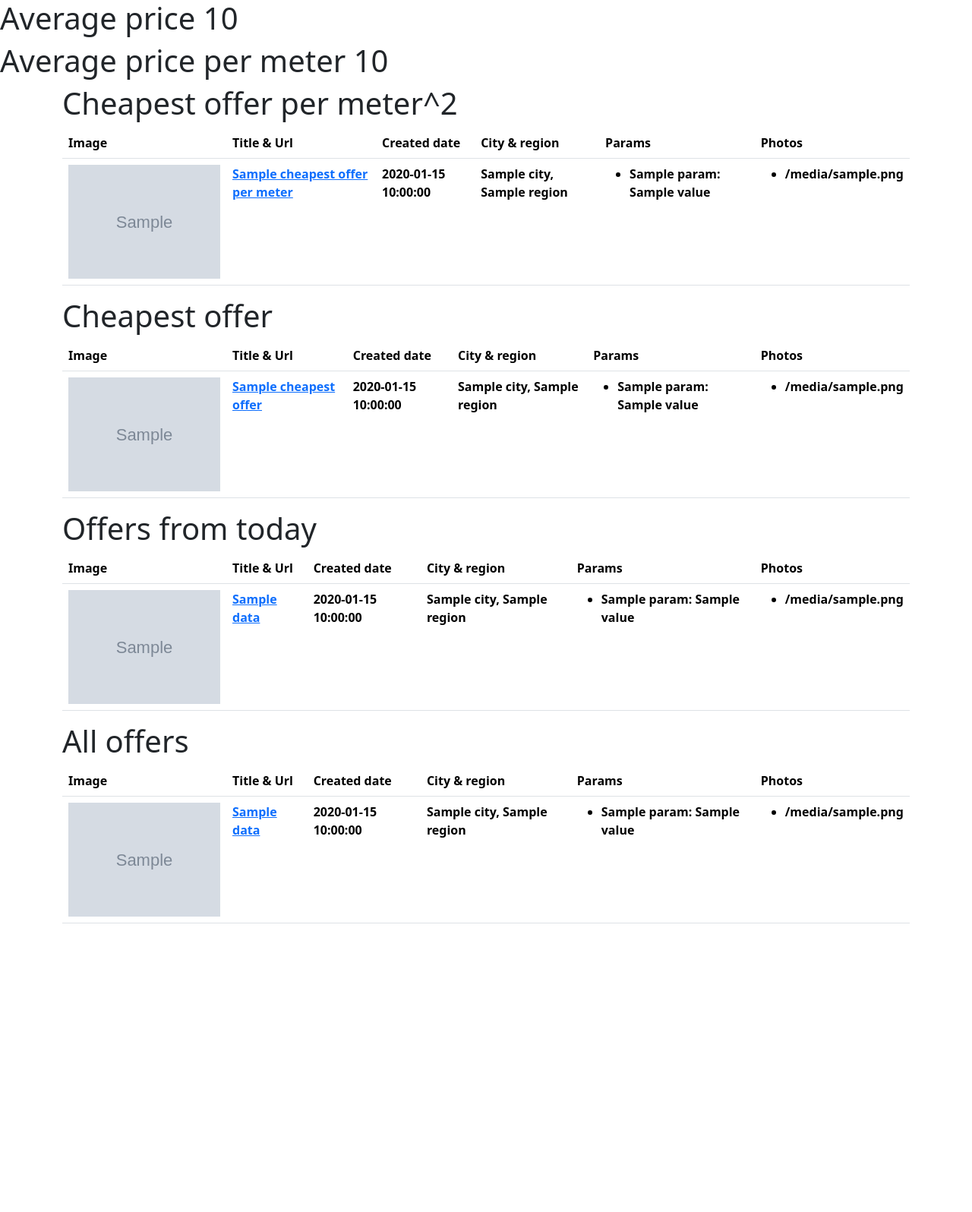
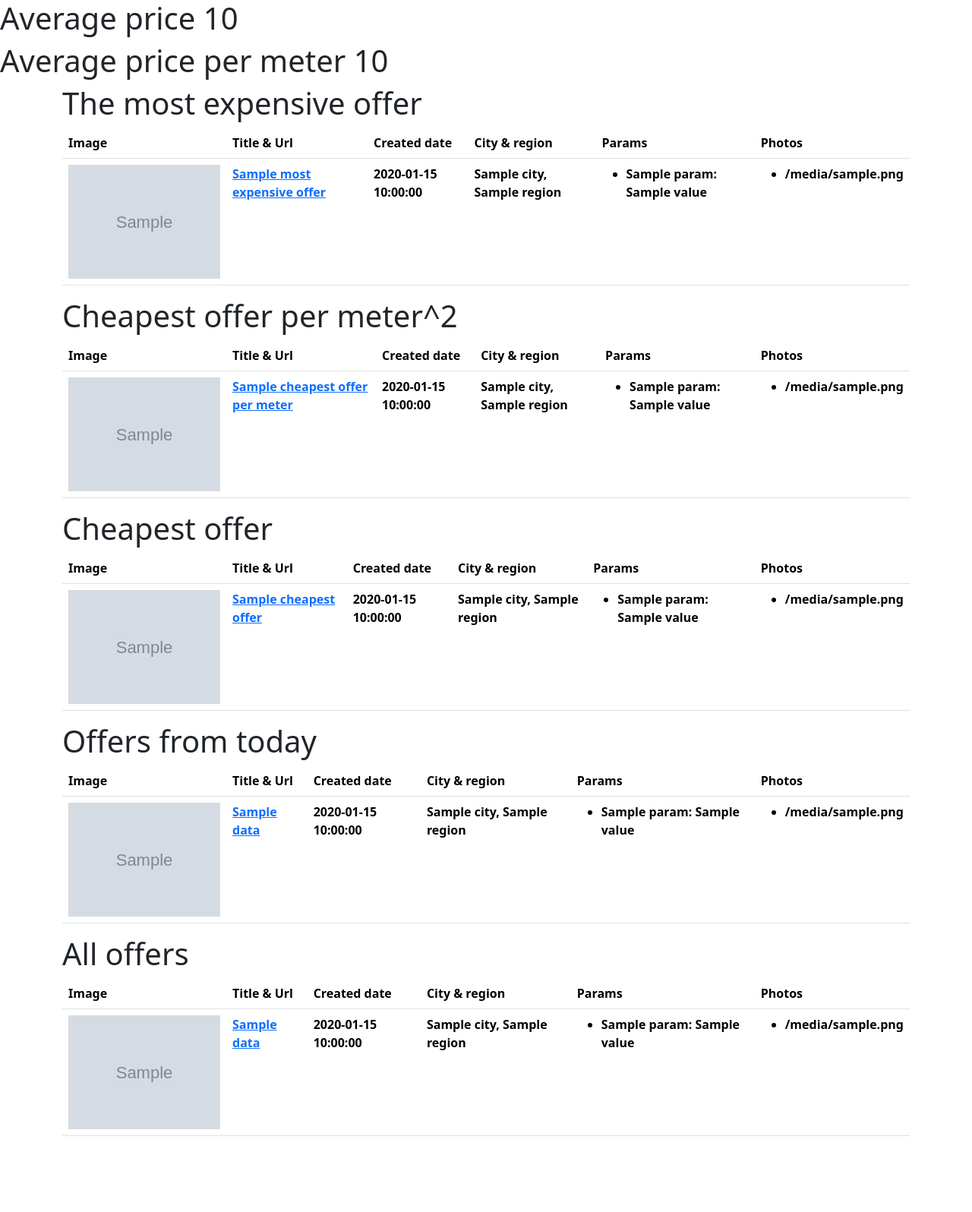
Before and after one commit to DEENUU1/OLX-Analytics, a Flask app: template web/templates/results.html in a window 1280 px wide. Shown: the whole page at 76% size. Before the commit the page ends 1216 px from the top, so only its background shows below. Run offline with Flask 3, Linux system fonts and the light colour scheme; the template is opened without the code that fills it: most values are stand-ins (such as "Sample title", 1, 10 or a date in 2020); grey boxes marked "Sample" are stand-in pictures; lists and menus that the app fills with data are empty; some libraries are stand-ins or nearby versions.

Commit message:
Feature | Return most expensive offer |
Function return_most_expensive_offer is returning a object from the list of offers
which is the most expensive

based on the total offer price

```diff
--- a/web/templates/results.html
+++ b/web/templates/results.html
@@ -12,6 +12,47 @@
 
 <h1>Average price {{average_price}}</h1>
 <h1>Average price per meter {{average_price_per_meter}}</h1>
+
+
+<div class="container">
+<h1>The most expensive offer</h1>
+
+<table class="table table-hover">
+    <thead>
+        <tr>
+            <th scope="col">Image</th>
+            <th scope="col">Title & Url</th>
+            <th scope="col">Created date</th>
+            <th scope="col">City & region</th>
+            <th scope="col">Params</th>
+            <th scope="col">Photos</th>
+        </tr>
+    </thead>
+    <tbody>
+        <tr>
+            <th><img class="table-image" src="{{ most_expensive_offer.photos[0] }}"></th>
+            <th><a href={{most_expensive_offer.url}}>{{most_expensive_offer.title}}</a></th>
+            <th>{{most_expensive_offer.created_time}}</th>
+            <th>{{most_expensive_offer.city}}, {{most_expensive_offer.region}}</th>
+            <th>
+                <ul>
+                    {% for param in most_expensive_offer.params %}
+                    <li>{{param.name}}: {{param.value}}</li>
+                    {% endfor %}
+                </ul>
+            </th>
+            <th>
+                <ul>
+                    {% for photo in most_expensive_offer.photos %}
+                    <li>{{photo}}</li>
+                    {% endfor %}
+                </ul>
+            </th>
+        </tr>
+    </tbody>
+</table>
+</div>
+
 
 <div class="container">
 <h1>Cheapest offer per meter^2</h1>
--- a/web/views.py
+++ b/web/views.py
@@ -20,6 +20,7 @@ def results_view():
     y = operation.return_average_price(d)
     g = operation.return_cheapest_offer_per_meter(d)
     f = operation.return_average_price_per_meter(d)
+    v = operation.return_most_expensive_offer(d)
 
     print(url)
     return render_template(
@@ -30,4 +31,5 @@ def results_view():
         average_price=y,
         cheapest_offer_per_meter=g,
         average_price_per_meter=f,
+        most_expensive_offer=v,
     )
```
Also changed, not shown: operation/operation.py (+23 -1 lines).
